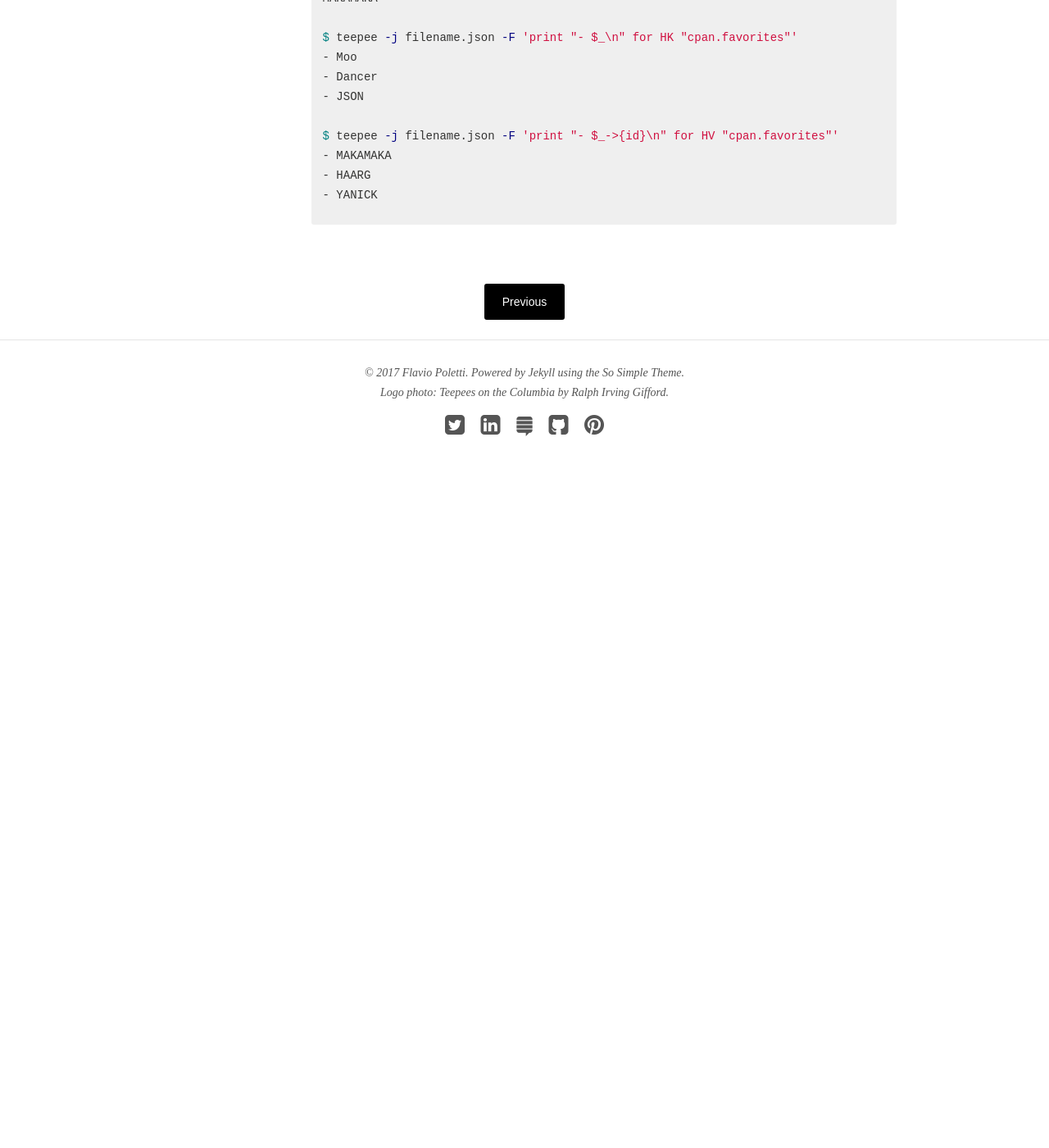
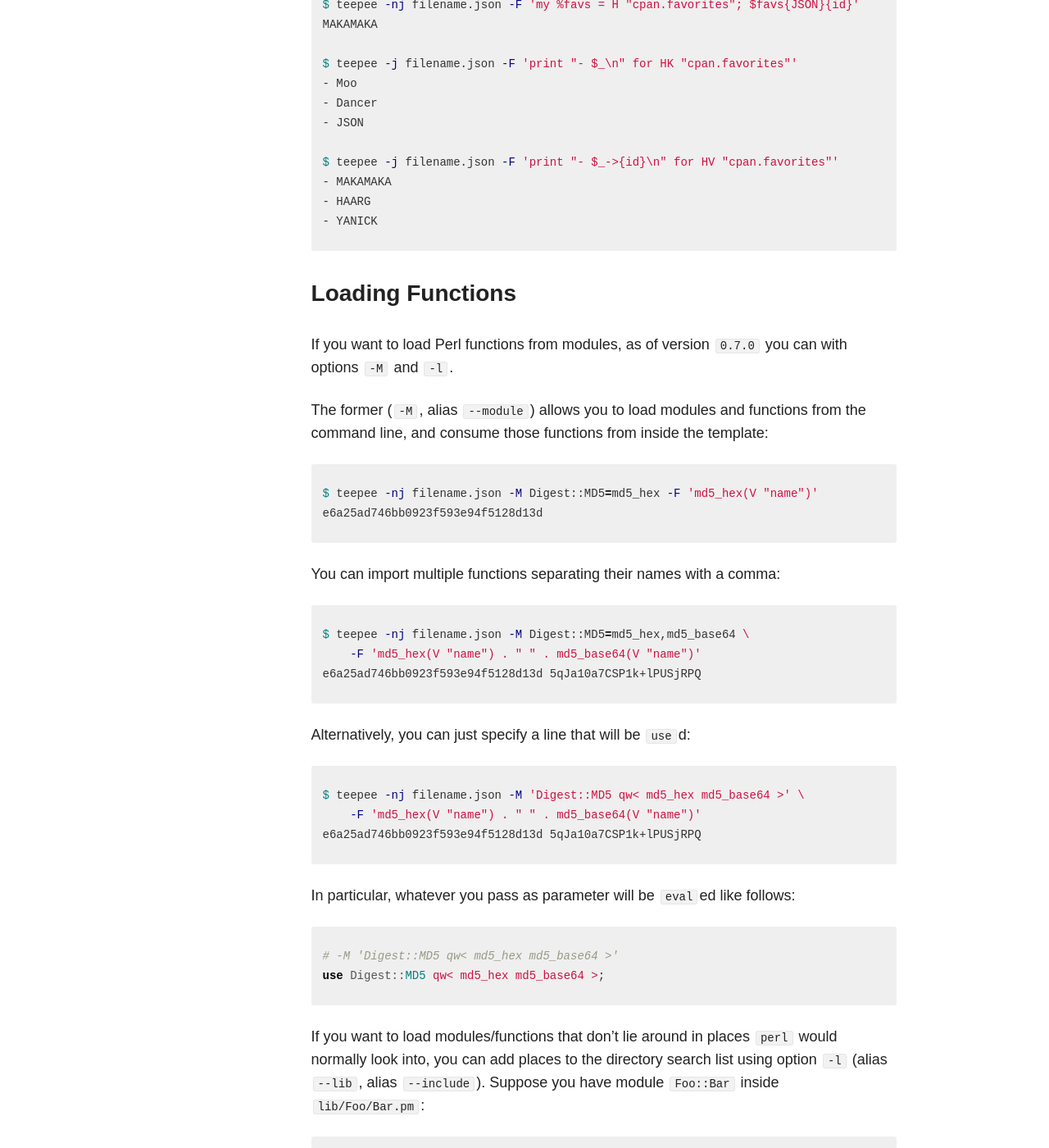
Before and after one commit to polettix/teepee, a Jekyll site: the page built from _posts/articles/2016-01-04-cheatsheet.md, in a window 1280 px wide and 1400 px high, scrolled down 9561 px. Shown: the whole window at 82% size. Built offline with Jekyll 4.4.1, drawn with Linux system fonts in a browser that asks for light colours; nearby versions of some CDN libraries; before the commit the page ends 10191 px from its top, so only the background shows below that; some of the changed text lies outside the part shown.

Commit message:
Add docs for new features, add example inputs

```diff
--- a/_posts/articles/2016-01-04-cheatsheet.md
+++ b/_posts/articles/2016-01-04-cheatsheet.md
@@ -14,8 +14,8 @@ A few (more) hints on how to use `teepee`.
 
 ## Assumptions
 
-We will assume to have the following `filename.json` JSON file lying
-around:
+We will assume to have the following [`filename.json`](filename.json) JSON
+file lying around:
 
 {% highlight json %}
 {
@@ -42,7 +42,7 @@ around:
 }
 {% endhighlight %}
 
-and the corresponding `filename.yaml` too.
+and the corresponding [`filename.yaml`](filename.yaml) too.
 
 ## Input
 
@@ -377,3 +377,51 @@ $ teepee -j filename.json -F 'print "- $_->{id}\n" for HV "cpan.favorites"'
 - HAARG
 - YANICK
 {% endhighlight %}
+
+### Loading Functions
+
+If you want to load Perl functions from modules, as of version `0.7.0`
+you can with options `-M` and `-l`.
+
+The former (`-M`, alias `--module`) allows you to load modules and
+functions from the command line, and consume those functions from inside
+the template:
+
+{% highlight bash %}
+$ teepee -nj filename.json -M Digest::MD5=md5_hex -F 'md5_hex(V "name")'
+e6a25ad746bb0923f593e94f5128d13d
+{% endhighlight %}
+
+You can import multiple functions separating their names with a comma:
+
+{% highlight bash %}
+$ teepee -nj filename.json -M Digest::MD5=md5_hex,md5_base64 \
+    -F 'md5_hex(V "name") . " " . md5_base64(V "name")'
+e6a25ad746bb0923f593e94f5128d13d 5qJa10a7CSP1k+lPUSjRPQ
+{% endhighlight %}
+
+Alternatively, you can just specify a line that will be `use`d:
+
+{% highlight bash %}
+$ teepee -nj filename.json -M 'Digest::MD5 qw< md5_hex md5_base64 >' \
+    -F 'md5_hex(V "name") . " " . md5_base64(V "name")'
+e6a25ad746bb0923f593e94f5128d13d 5qJa10a7CSP1k+lPUSjRPQ
+{% endhighlight %}
+
+In particular, whatever you pass as parameter will be `eval`ed like
+follows:
+
+{% highlight perl %}
+# -M 'Digest::MD5 qw< md5_hex md5_base64 >'
+use Digest::MD5 qw< md5_hex md5_base64 >;
+{% endhighlight %}
+
+If you want to load modules/functions that don't lie around in places
+`perl` would normally look into, you can add places to the directory
+search list using option `-l` (alias `--lib`, alias `--include`).
+Suppose you have module `Foo::Bar` inside `lib/Foo/Bar.pm`:
+
+{% highlight bash %}
+$ teepee -nj filename.json -M 'Foo::Bar' -l lib -F 'foo(V "name")'
+...
+{% endhighlight %}
```
Also changed, not shown: filename.json (added, +22 -0 lines), filename.yaml (added, +21 -0 lines).
